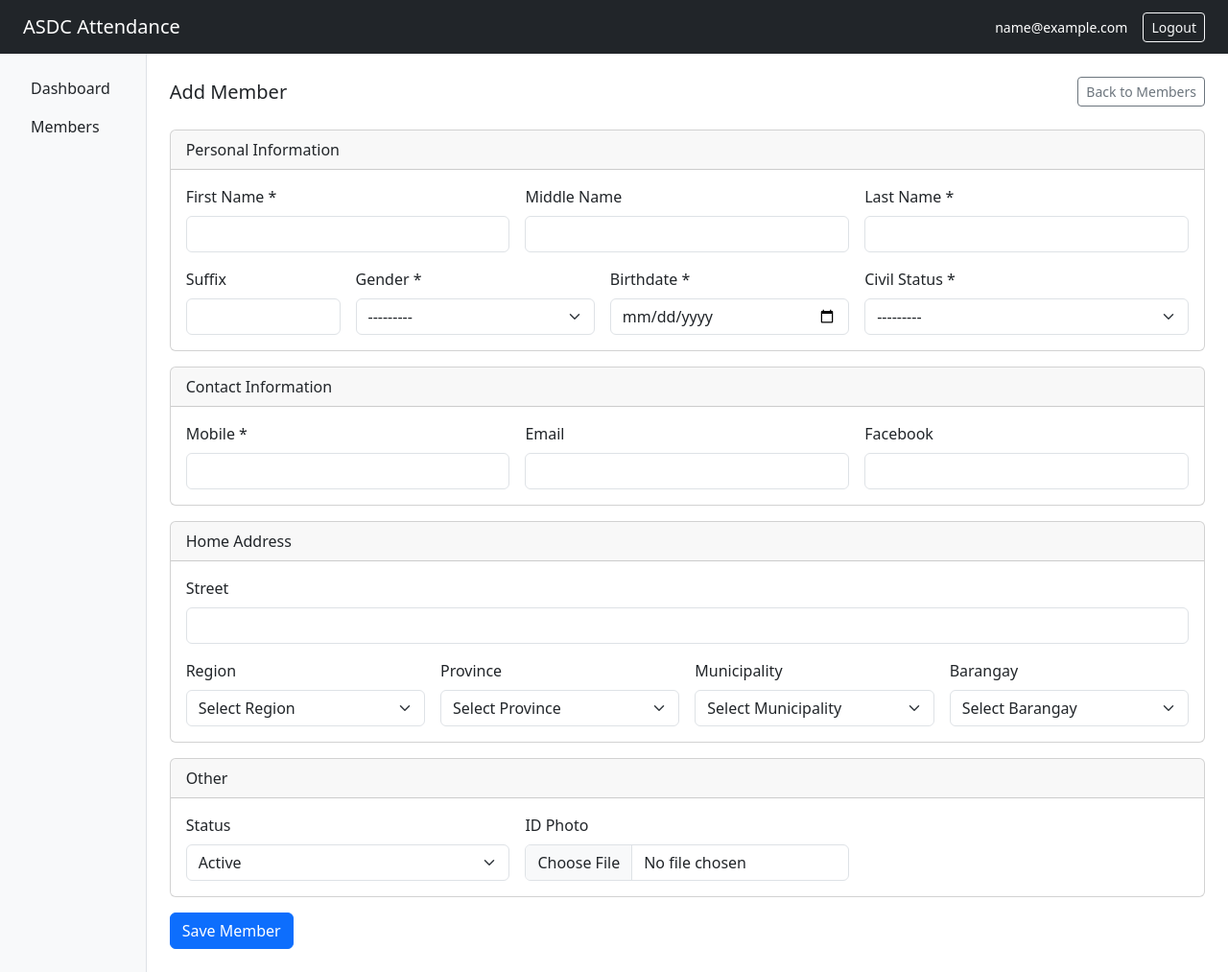
After one commit to romarsares/asdc_attendance, a Django app: page /members/create/ in a window 1280 px wide. The commit adds this page. Shown: the whole page at 96% size. Run offline with Django 5.2, Linux system fonts and the light colour scheme; the visitor is signed in with stand-in values (Sample User, id 1); data that the repository does not hold is empty; some libraries are stand-ins or nearby versions.

Commit message:
add member creation form and cascading dropdowns for regions, provinces, municipalities, and barangays

```diff
--- /dev/null
+++ b/members/forms.py
@@ -0,0 +1,55 @@
+from django import forms
+from .models import Member
+from chapters.models import Region, Province, Municipality, Barangay
+
+
+class MemberForm(forms.ModelForm):
+    region = forms.ModelChoiceField(
+        queryset=Region.objects.all(),
+        empty_label="Select Region",
+        required=False,
+        widget=forms.Select(attrs={"class": "form-select", "hx-get": "/members/provinces/", "hx-target": "#id_province", "hx-include": "[name='region']"}),
+    )
+    province = forms.ModelChoiceField(
+        queryset=Province.objects.none(),
+        empty_label="Select Province",
+        required=False,
+        widget=forms.Select(attrs={"class": "form-select", "hx-get": "/members/municipalities/", "hx-target": "#id_municipality", "hx-include": "[name='province']"}),
+    )
+    municipality = forms.ModelChoiceField(
+        queryset=Municipality.objects.none(),
+        empty_label="Select Municipality",
+        required=False,
+        widget=forms.Select(attrs={"class": "form-select", "hx-get": "/members/barangays/", "hx-target": "#id_barangay", "hx-include": "[name='municipality']"}),
+    )
+    barangay = forms.ModelChoiceField(
+        queryset=Barangay.objects.none(),
+        empty_label="Select Barangay",
+        required=False,
+        widget=forms.Select(attrs={"class": "form-select"}),
+    )
+
+    class Meta:
+        model = Member
+        fields = [
+            'first_name', 'middle_name', 'last_name', 'suffix',
+            'gender', 'birthdate', 'civil_status',
+            'mobile', 'email', 'facebook',
+            'street', 'region', 'province', 'municipality', 'barangay',
+            'id_photo', 'status',
+        ]
+        widgets = {
+            'first_name': forms.TextInput(attrs={'class': 'form-control'}),
+            'middle_name': forms.TextInput(attrs={'class': 'form-control'}),
+            'last_name': forms.TextInput(attrs={'class': 'form-control'}),
+            'suffix': forms.TextInput(attrs={'class': 'form-control'}),
+            'gender': forms.Select(attrs={'class': 'form-select'}),
+            'birthdate': forms.DateInput(attrs={'class': 'form-control', 'type': 'date'}),
+            'civil_status': forms.Select(attrs={'class': 'form-select'}),
+            'mobile': forms.TextInput(attrs={'class': 'form-control'}),
+            'email': forms.EmailInput(attrs={'class': 'form-control'}),
+            'facebook': forms.TextInput(attrs={'class': 'form-control'}),
+            'street': forms.TextInput(attrs={'class': 'form-control'}),
+            'id_photo': forms.FileInput(attrs={'class': 'form-control'}),
+            'status': forms.Select(attrs={'class': 'form-select'}),
+        }
--- a/members/urls.py
+++ b/members/urls.py
@@ -5,4 +5,8 @@ app_name = 'members'
 
 urlpatterns = [
     path('', views.member_list, name='list'),
+    path('create/', views.member_create, name='create'),
+    path('provinces/', views.load_provinces, name='load_provinces'),
+    path('municipalities/', views.load_municipalities, name='load_municipalities'),
+    path('barangays/', views.load_barangays, name='load_barangays'),
 ]
--- a/members/views.py
+++ b/members/views.py
@@ -1,10 +1,41 @@
-# Create your views here.
 from django.contrib.auth.decorators import login_required
-from django.shortcuts import render
+from django.shortcuts import render, redirect, get_object_or_404
+from django.contrib import messages
 from .models import Member
+from .forms import MemberForm
+from chapters.models import Province, Municipality, Barangay
 
 
 @login_required
 def member_list(request):
     members = Member.objects.select_related('region', 'municipality').all()
     return render(request, 'members/list.html', {'members': members})
+
+
+@login_required
+def member_create(request):
+    form = MemberForm(request.POST or None, request.FILES or None)
+    if request.method == 'POST' and form.is_valid():
+        form.save()
+        messages.success(request, 'Member registered successfully.')
+        return redirect('members:list')
+    return render(request, 'members/form.html', {'form': form, 'title': 'Add Member'})
+
+
+# HTMX endpoints for cascading dropdowns
+def load_provinces(request):
+    region_id = request.GET.get('region')
+    provinces = Province.objects.filter(region_id=region_id) if region_id else Province.objects.none()
+    return render(request, 'members/partials/dropdown_options.html', {'options': provinces})
+
+
+def load_municipalities(request):
+    province_id = request.GET.get('province')
+    municipalities = Municipality.objects.filter(province_id=province_id) if province_id else Municipality.objects.none()
+    return render(request, 'members/partials/dropdown_options.html', {'options': municipalities})
+
+
+def load_barangays(request):
+    municipality_id = request.GET.get('municipality')
+    barangays = Barangay.objects.filter(municipality_id=municipality_id) if municipality_id else Barangay.objects.none()
+    return render(request, 'members/partials/dropdown_options.html', {'options': barangays})
--- /dev/null
+++ b/templates/members/form.html
@@ -0,0 +1,126 @@
+{% extends 'base.html' %}
+
+{% block title %}{{ title }} — ASDC{% endblock %}
+
+{% block content %}
+<div class="d-flex justify-content-between align-items-center mb-4">
+    <h5 class="mb-0">{{ title }}</h5>
+    <a href="{% url 'members:list' %}" class="btn btn-outline-secondary btn-sm">Back to Members</a>
+</div>
+
+<form method="post" enctype="multipart/form-data">
+    {% csrf_token %}
+
+    <div class="card mb-3">
+        <div class="card-header">Personal Information</div>
+        <div class="card-body">
+            <div class="row g-3">
+                <div class="col-md-4">
+                    <label class="form-label">First Name *</label>
+                    {{ form.first_name }}
+                    {{ form.first_name.errors }}
+                </div>
+                <div class="col-md-4">
+                    <label class="form-label">Middle Name</label>
+                    {{ form.middle_name }}
+                </div>
+                <div class="col-md-4">
+                    <label class="form-label">Last Name *</label>
+                    {{ form.last_name }}
+                    {{ form.last_name.errors }}
+                </div>
+                <div class="col-md-2">
+                    <label class="form-label">Suffix</label>
+                    {{ form.suffix }}
+                </div>
+                <div class="col-md-3">
+                    <label class="form-label">Gender *</label>
+                    {{ form.gender }}
+                    {{ form.gender.errors }}
+                </div>
+                <div class="col-md-3">
+                    <label class="form-label">Birthdate *</label>
+                    {{ form.birthdate }}
+                    {{ form.birthdate.errors }}
+                </div>
+                <div class="col-md-4">
+                    <label class="form-label">Civil Status *</label>
+                    {{ form.civil_status }}
+                    {{ form.civil_status.errors }}
+                </div>
+            </div>
+        </div>
+    </div>
+
+    <div class="card mb-3">
+        <div class="card-header">Contact Information</div>
+        <div class="card-body">
+            <div class="row g-3">
+                <div class="col-md-4">
+                    <label class="form-label">Mobile *</label>
+                    {{ form.mobile }}
+                    {{ form.mobile.errors }}
+                </div>
+                <div class="col-md-4">
+                    <label class="form-label">Email</label>
+                    {{ form.email }}
+                </div>
+                <div class="col-md-4">
+                    <label class="form-label">Facebook</label>
+                    {{ form.facebook }}
+                </div>
+            </div>
+        </div>
+    </div>
+
+    <div class="card mb-3">
+        <div class="card-header">Home Address</div>
+        <div class="card-body">
+            <div class="row g-3">
+                <div class="col-md-12">
+                    <label class="form-label">Street</label>
+                    {{ form.street }}
+                </div>
+                <div class="col-md-3">
+                    <label class="form-label">Region</label>
+                    {{ form.region }}
+                </div>
+                <div class="col-md-3">
+                    <label class="form-label">Province</label>
+                    {{ form.province }}
+                </div>
+                <div class="col-md-3">
+                    <label class="form-label">Municipality</label>
+                    {{ form.municipality }}
+                </div>
+                <div class="col-md-3">
+                    <label class="form-label">Barangay</label>
+                    {{ form.barangay }}
+                </div>
+            </div>
+        </div>
+    </div>
+
+    <div class="card mb-3">
+        <div class="card-header">Other</div>
+        <div class="card-body">
+            <div class="row g-3">
+                <div class="col-md-4">
+                    <label class="form-label">Status</label>
+                    {{ form.status }}
+                </div>
+                <div class="col-md-4">
+                    <label class="form-label">ID Photo</label>
+                    {{ form.id_photo }}
+                </div>
+            </div>
+        </div>
+    </div>
+
+    <button type="submit" class="btn btn-primary">Save Member</button>
+</form>
+{% endblock %}
+
+{% block scripts %}
+<script src="https://unpkg.com/htmx.org@1.9.10"></script>
+{% endblock %}
--- a/templates/members/list.html
+++ b/templates/members/list.html
@@ -5,7 +5,8 @@
 {% block content %}
 <div class="d-flex justify-content-between align-items-center mb-4">
     <h5 class="mb-0">Members</h5>
-    <a href="#" class="btn btn-primary btn-sm">+ Add Member</a>
+    <a href="{% url 'members:create' %}" class="btn btn-primary btn-sm">+ Add Member</a>
+
 
 </div>
 
--- /dev/null
+++ b/templates/members/partials/dropdown_options.html
@@ -0,0 +1,4 @@
+<option value="">---------</option>
+{% for option in options %}
+    <option value="{{ option.pk }}">{{ option }}</option>
+{% endfor %}
```
